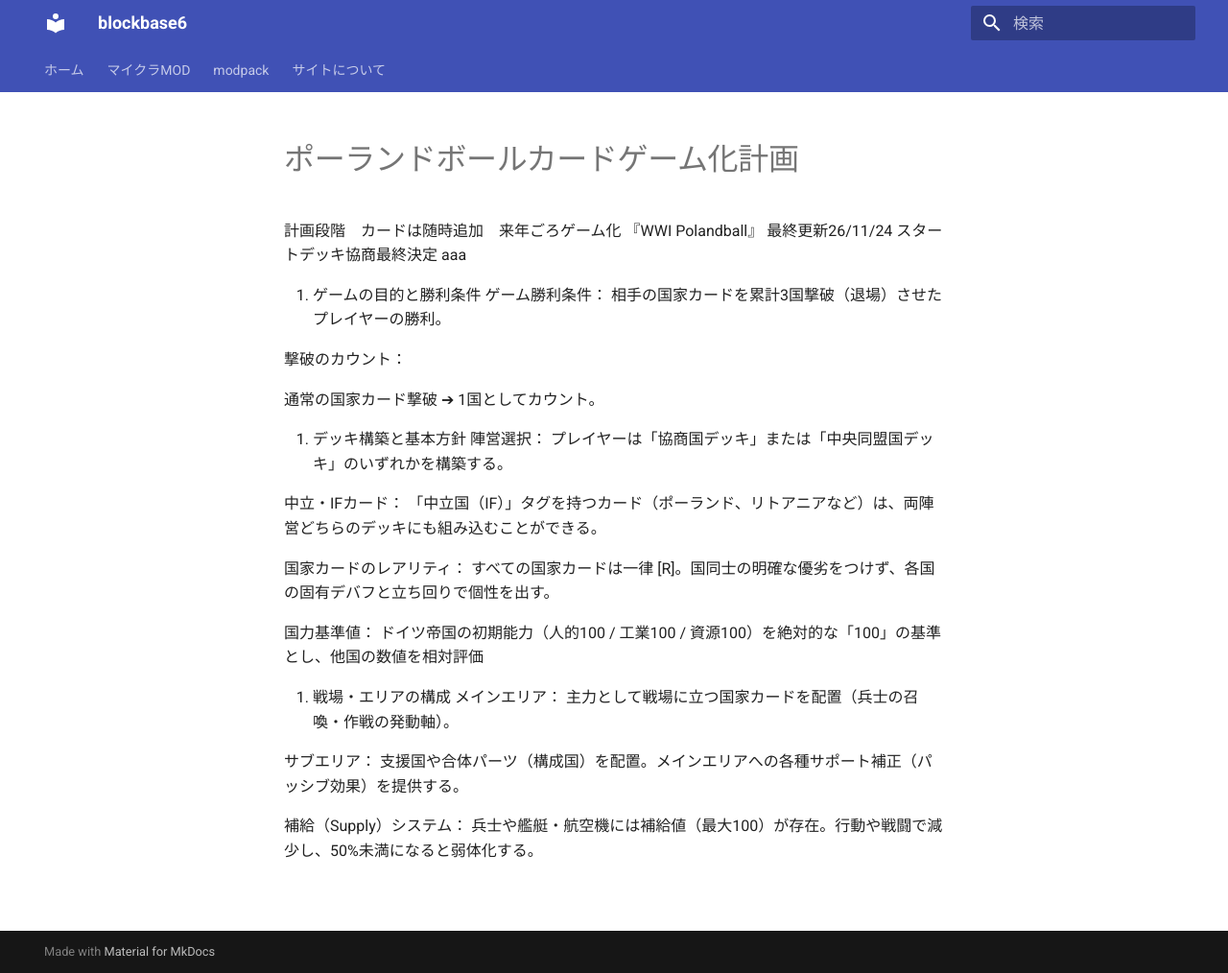
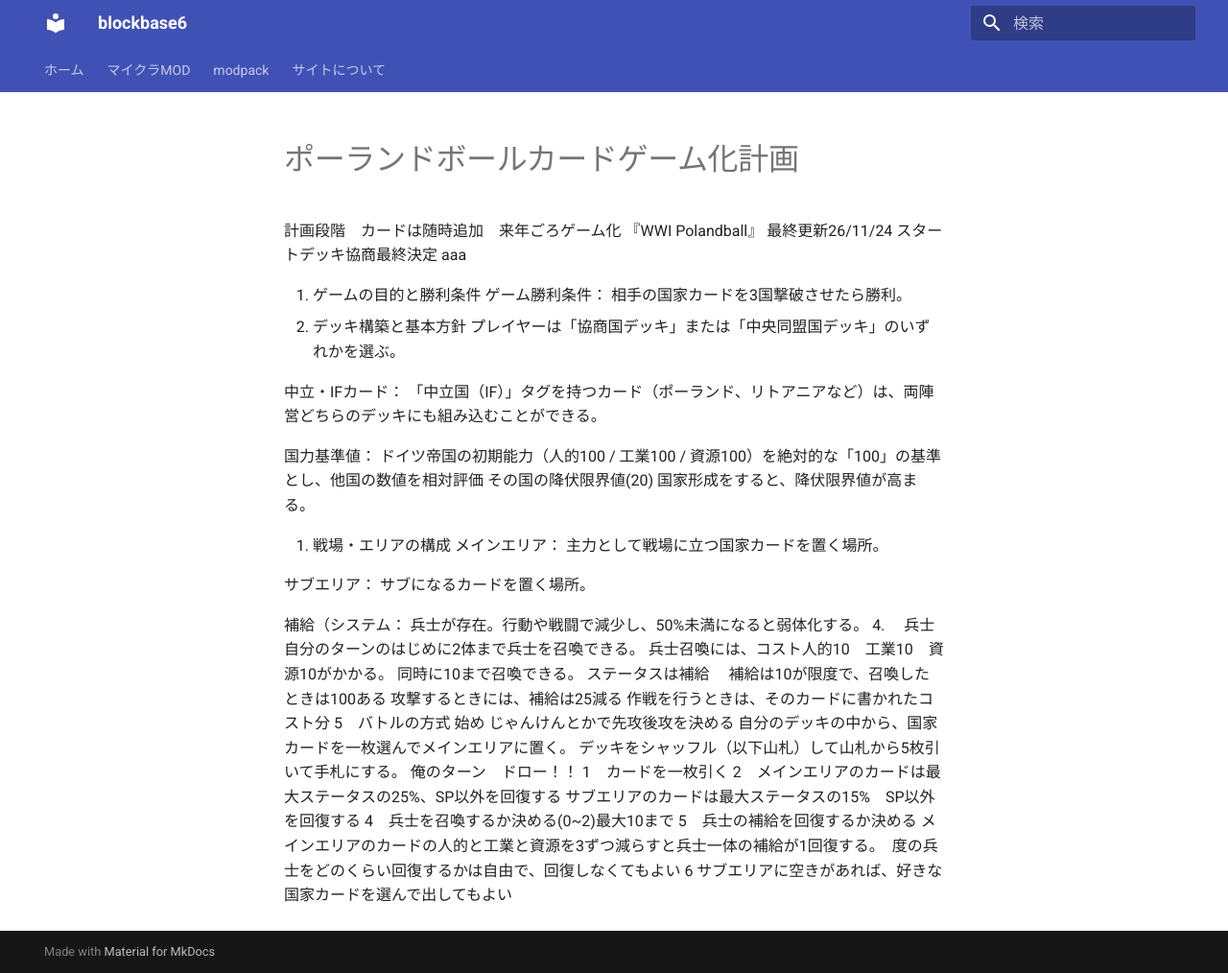
Before and after one commit to okomehannta/blockbase6, an MkDocs documentation site: the page built from docs/polandballcard.md, in a window 1280 px wide and 1014 px high. Shown: the whole window at 96% size. Built offline with MkDocs 1.6.1 and Material for MkDocs 9.7.7, drawn with Linux system fonts in a browser that asks for light colours.

Commit message:
Update polandballcard.md

```diff
--- a/docs/polandballcard.md
+++ b/docs/polandballcard.md
@@ -7,24 +7,41 @@ aaa
 
 
 1. ゲームの目的と勝利条件
-ゲーム勝利条件： 相手の国家カードを累計3国撃破（退場）させたプレイヤーの勝利。
-
-撃破のカウント：
-
-通常の国家カード撃破 ➔ 1国としてカウント。
-
+ゲーム勝利条件： 相手の国家カードを3国撃破させたら勝利。
 2. デッキ構築と基本方針
-陣営選択： プレイヤーは「協商国デッキ」または「中央同盟国デッキ」のいずれかを構築する。
+プレイヤーは「協商国デッキ」または「中央同盟国デッキ」のいずれかを選ぶ。
 
 中立・IFカード： 「中立国（IF）」タグを持つカード（ポーランド、リトアニアなど）は、両陣営どちらのデッキにも組み込むことができる。
 
-国家カードのレアリティ： すべての国家カードは一律 [R]。国同士の明確な優劣をつけず、各国の固有デバフと立ち回りで個性を出す。
 
 国力基準値： ドイツ帝国の初期能力（人的100 / 工業100 / 資源100）を絶対的な「100」の基準とし、他国の数値を相対評価
+その国の降伏限界値(20)
+国家形成をすると、降伏限界値が高まる。
 
 3. 戦場・エリアの構成
-メインエリア： 主力として戦場に立つ国家カードを配置（兵士の召喚・作戦の発動軸）。
+メインエリア： 主力として戦場に立つ国家カードを置く場所。
 
-サブエリア： 支援国や合体パーツ（構成国）を配置。メインエリアへの各種サポート補正（パッシブ効果）を提供する。
+サブエリア： サブになるカードを置く場所。
 
-補給（Supply）システム： 兵士や艦艇・航空機には補給値（最大100）が存在。行動や戦闘で減少し、50%未満になると弱体化する。
+補給（システム： 兵士が存在。行動や戦闘で減少し、50%未満になると弱体化する。
+4. 　兵士
+自分のターンのはじめに2体まで兵士を召喚できる。
+兵士召喚には、コスト人的10　工業10　資源10がかかる。
+同時に10まで召喚できる。
+ステータスは補給
+補給は10が限度で、召喚したときは100ある
+攻撃するときには、補給は25減る
+作戦を行うときは、そのカードに書かれたコスト分
+5　バトルの方式
+始め
+じゃんけんとかで先攻後攻を決める
+自分のデッキの中から、国家カードを一枚選んでメインエリアに置く。
+デッキをシャッフル（以下山札）して山札から5枚引いて手札にする。
+俺のターン　ドロー！！
+1　カードを一枚引く
+2　メインエリアのカードは最大ステータスの25%、SP以外を回復する
+サブエリアのカードは最大ステータスの15%　SP以外を回復する
+4　兵士を召喚するか決める(0~2)最大10まで
+5　兵士の補給を回復するか決める
+メインエリアのカードの人的と工業と資源を3ずつ減らすと兵士一体の補給が1回復する。　度の兵士をどのくらい回復するかは自由で、回復しなくてもよい
+6 サブエリアに空きがあれば、好きな国家カードを選んで出してもよい
```
